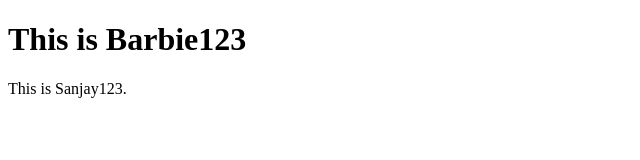
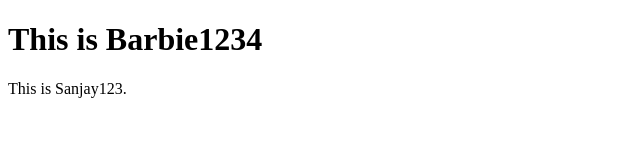
Before and after one commit to laxmanchavan05/helloworld, a plain HTML site: page index.html in a window 1280 px wide. Shown: the full height of the page, 0-640 px from the left. Drawn offline with Linux system fonts and the light colour scheme.

Commit message:
Update index.html

```diff
--- a/index.html
+++ b/index.html
@@ -5,7 +5,7 @@
 </head>
 <body>
 
-<h1>This is Barbie123</h1>
+<h1>This is Barbie1234</h1>
 <p>This is Sanjay123.</p>
 
 </body>
```
